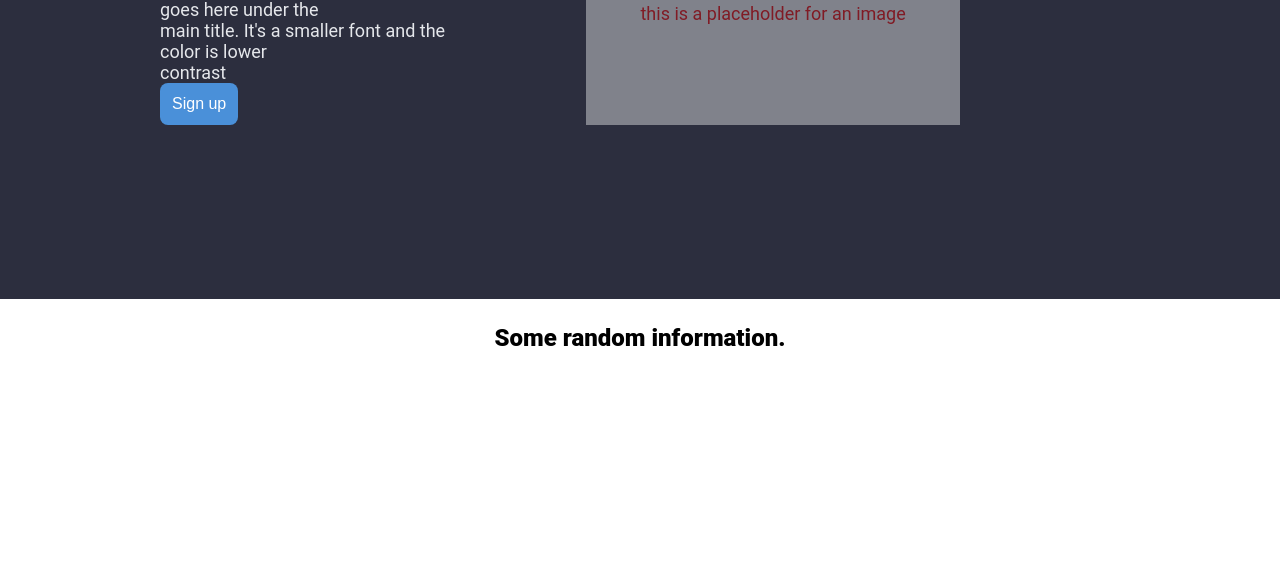
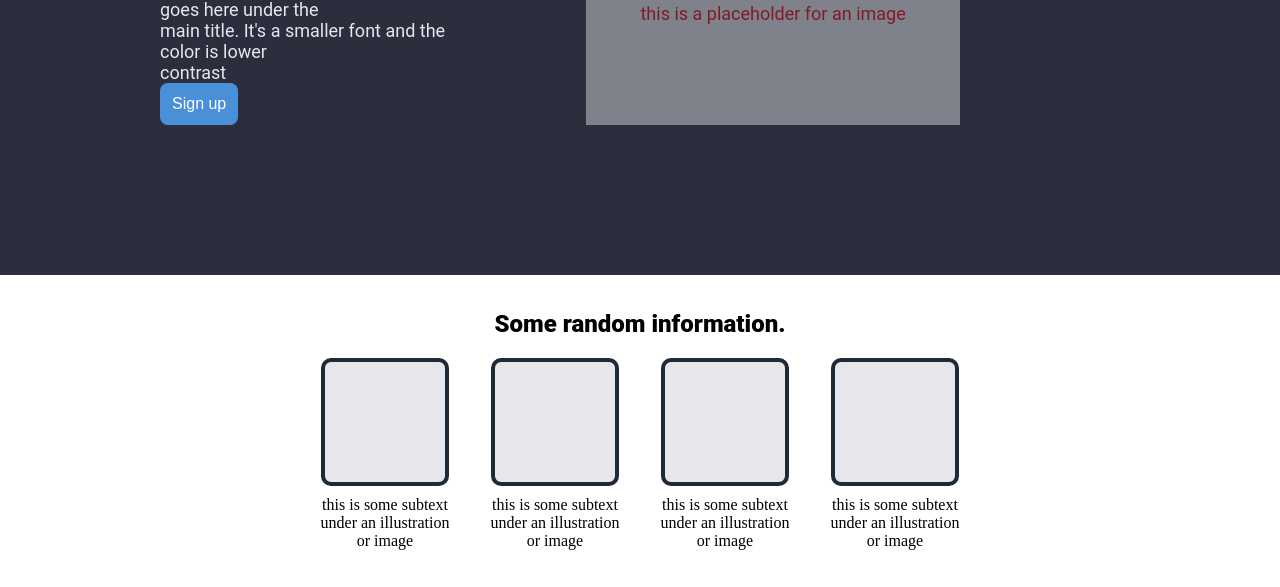
Before and after one commit to NeuronEdge67/odin_landing-page_project, a plain HTML site: page index.html in a window 1280 px wide. Shown: the part 213-800 px from the top of the page. Drawn offline with Linux system fonts and the light colour scheme; a web font is replaced by a local one.

Commit message:
completed the cards part

```diff
--- a/index.html
+++ b/index.html
@@ -33,7 +33,25 @@
     <div class="middle_body">
         <div class="random_info">
             <h2>Some random information.</h2>
-    </div>
+        </div>
+        <div class="cards">
+            <div class="card">
+                <div class="box"></div>
+                <p>this is some subtext<br>under an illustration<br>or image</p>
+            </div>
+            <div class="card">
+                <div class="box"></div>
+                <p>this is some subtext<br>under an illustration<br>or image</p>
+            </div>
+            <div class="card">
+                <div class="box"></div>
+                <p>this is some subtext<br>under an illustration<br>or image</p>
+            </div>
+            <div class="card">
+                <div class="box"></div>
+                <p>this is some subtext<br>under an illustration<br>or image</p>
+            </div>
+        </div>
     </div>
 </body>
 </html>
--- a/style.css
+++ b/style.css
@@ -16,7 +16,7 @@
     color: white;
     padding: 1rem 10rem;
     font-family: 'Roboto', sans-serif;
-    height: 60vh;
+    height: 57vh;
 }
 
 .nav {
@@ -48,7 +48,6 @@
     display: flex;
     font-size: 18px;
     color: #E5E7EB;
-    /* margin-bottom: 10px; */
 }
 
 .bottom_header button{
@@ -80,6 +79,10 @@
     color: red;
 }
 
+.middle_body{
+    padding-top: 10px;
+}
+
 .random_info{
     display: flex;
     justify-content: center;
@@ -91,3 +94,31 @@
     font-weight: 900;
     align-items: center;
 }
+
+.cards{
+    padding-top: 20px;
+    display: flex;
+    justify-content: center;
+    align-items: flex-start;
+    gap: 20px;
+}
+
+.card{
+    display: flex;
+    flex-direction: column;
+    align-items: center;
+    width: 150px;
+}
+
+.card .box {
+    width: 120px;
+    height: 120px;
+    background-color: #E5E7EB;
+    border-radius: 10px;
+    margin-bottom: 10px;
+    border: 4px solid #1F2937;
+}
+
+.card p{
+    text-align: center;
+}
```
